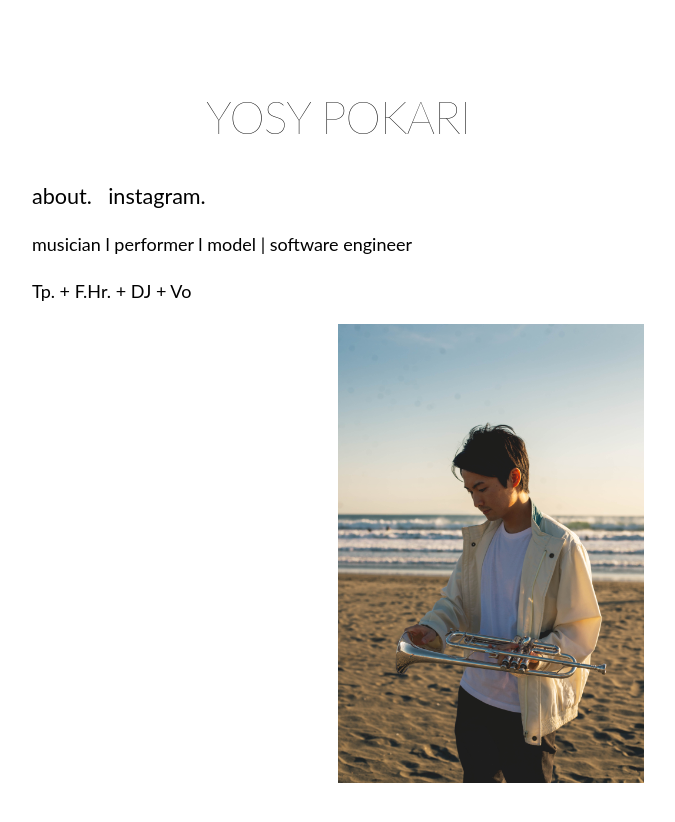
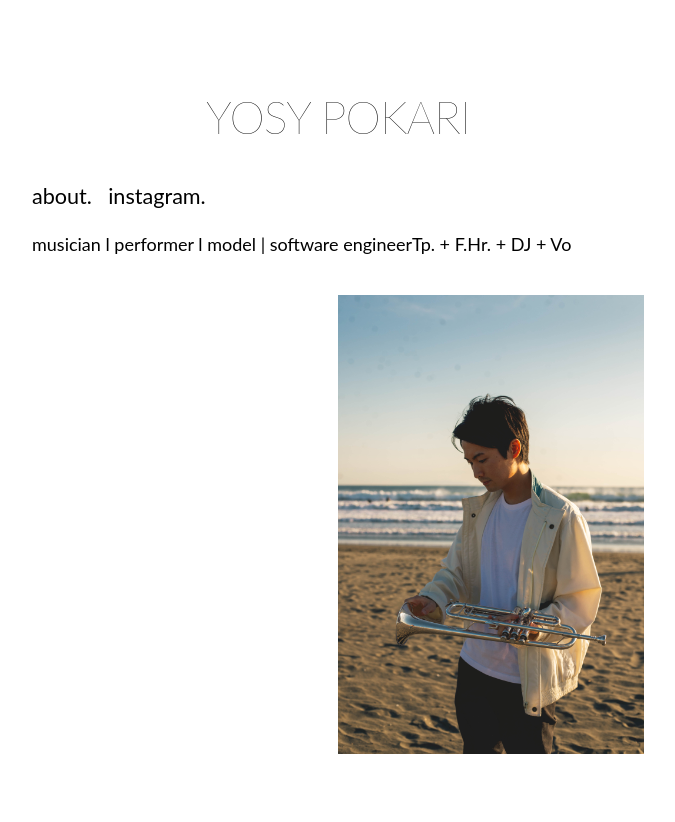
Before and after one commit to pokaryosy/mypage, a Next.js app: page /about in a window 1280 px wide. Shown: the top 822 px of the page, without its empty margins (302-977 px from the left). Built offline with nearby package versions, Linux system fonts and the light colour scheme.

Commit message:
52 commits

```diff
--- a/pages/about.js
+++ b/pages/about.js
@@ -27,11 +27,11 @@ export default function Page({ children, home }) {
                     <body className={`${utilStyles.topline}`}>
                         <p>musician l performer l model | software engineer</p>
                         <p>Tp. + F.Hr. + DJ + Vo</p>
-                        <img
+                        <p><img
                             src="/images/profile.jpg"
                             className={`${utilStyles.artistphoto}`}
                             alt={name}
-                        />
+                        /></p>
                     </body>
                 </section>
                 <main>{children}</main>
--- a/styles/utils.module.css
+++ b/styles/utils.module.css
@@ -61,7 +61,7 @@
     height: auto;
   }
 
-  .topline{
+  .topline p{
     display:inline-block;
     vertical-align:top;
   }
```
